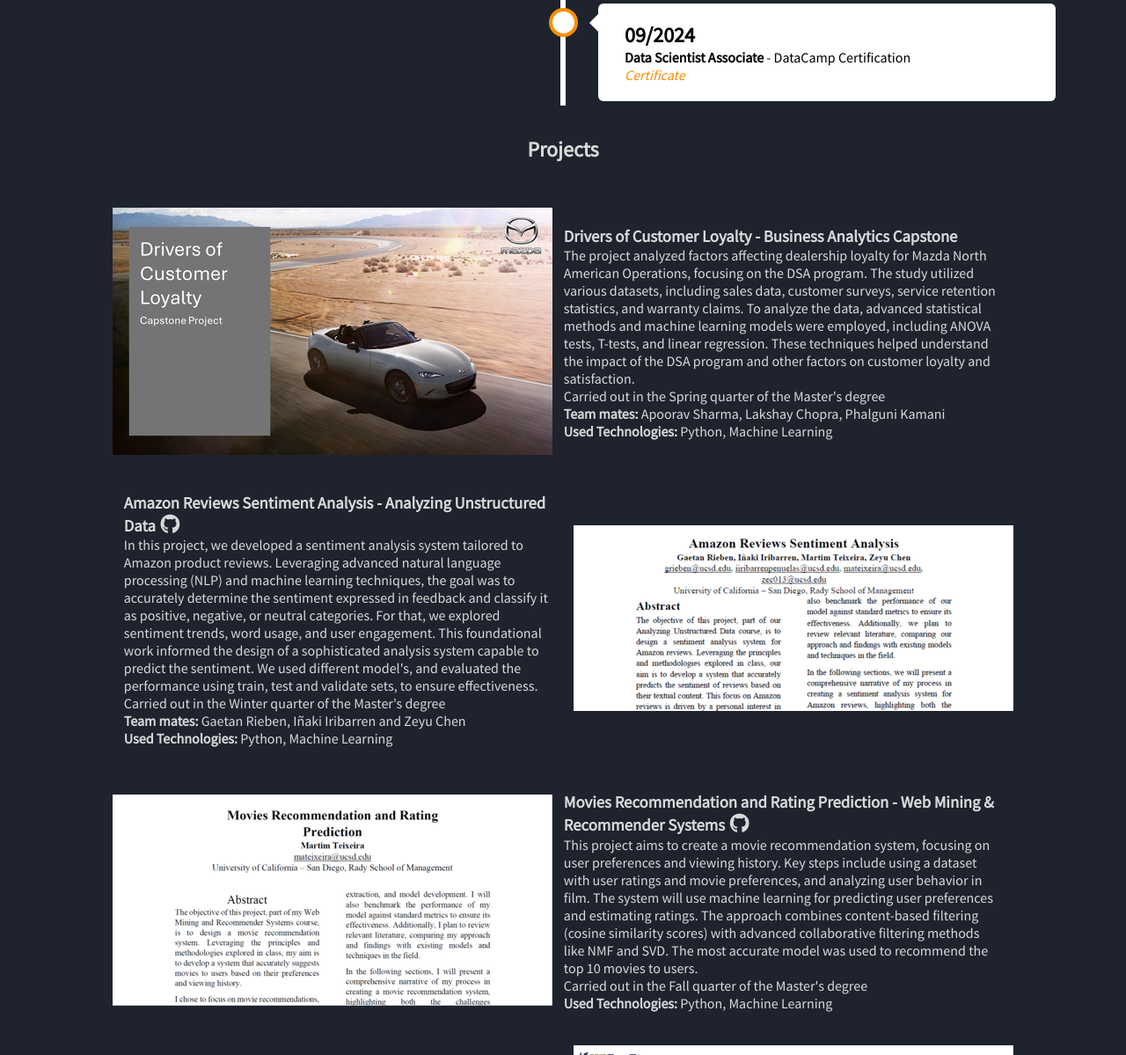
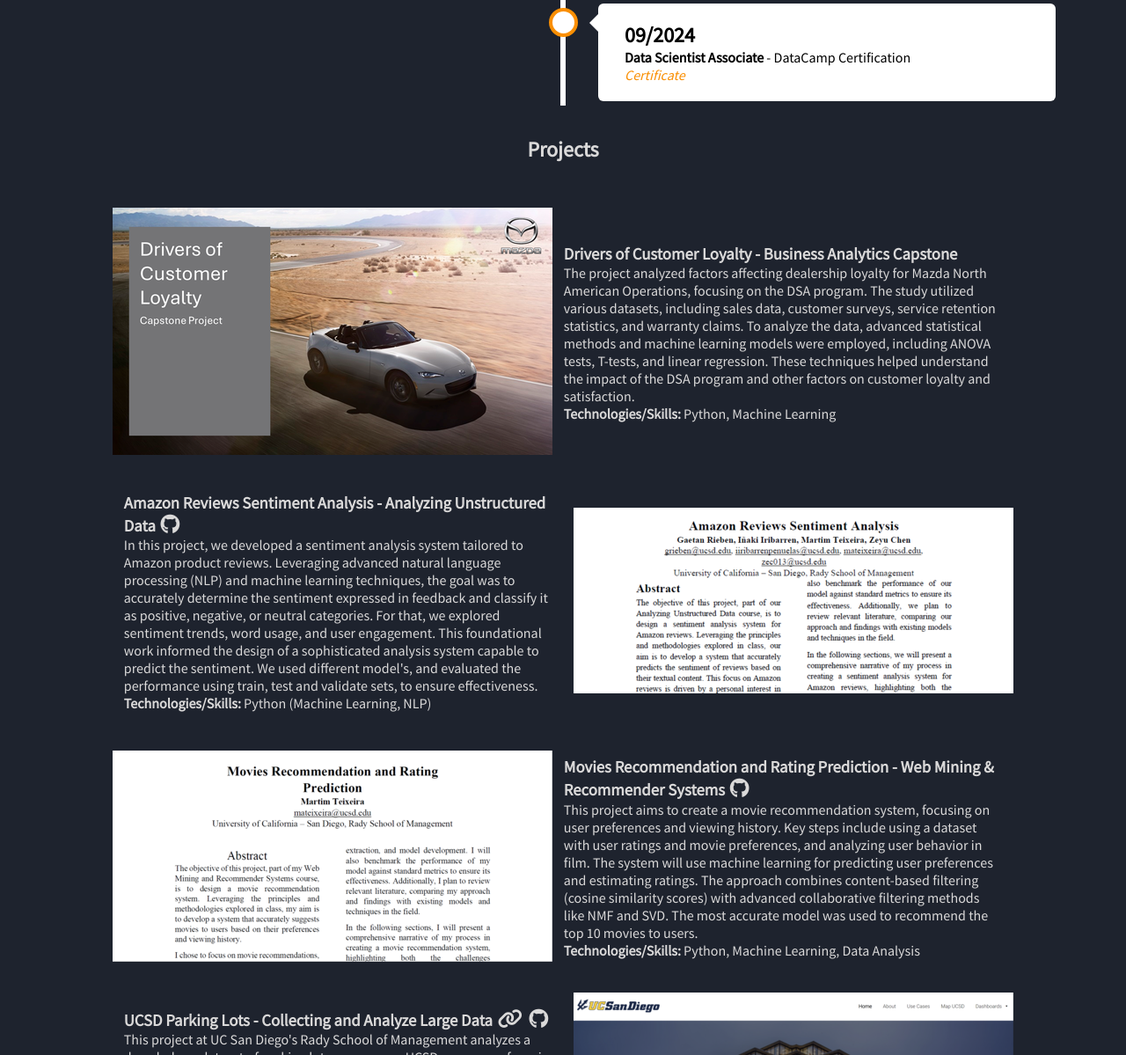
Before and after one commit to Martimlt/Portfolio, a Django app: page / in a window 1280 px wide. Shown: the part 5301-6500 px from the top of the page at 88% size. Run offline with Django 5.2, Linux system fonts and the light colour scheme; some libraries are stand-ins or nearby versions.

Commit message:
Changes Projects

```diff
--- a/portfolio/templates/portfolio/singlepage.html
+++ b/portfolio/templates/portfolio/singlepage.html
@@ -349,9 +349,7 @@
             statistical methods and machine learning models were employed, including ANOVA tests, T-tests, and linear
             regression. These techniques helped understand the impact of the DSA program and other factors on customer
             loyalty and satisfaction.</p>
-        <p>Carried out in the Spring quarter of the Master's degree</p>
-        <p><b>Team mates:</b> Apoorav Sharma, Lakshay Chopra, Phalguni Kamani</p>
-        <p><b>Used Technologies:</b> Python, Machine Learning</p>
+        <p><b>Technologies/Skills:</b> Python, Machine Learning</p>
     </div>
   </div>
   <div class="separadoresDireita" id="project2">
@@ -367,9 +365,7 @@
           For that, we explored sentiment trends, word usage, and user engagement. This foundational work informed the
           design of a sophisticated analysis system capable to predict the sentiment. We used different model's, and
           evaluated the performance using train, test and validate sets, to ensure effectiveness.</p>
-        <p>Carried out in the Winter quarter of the Master's degree</p>
-        <p><b>Team mates:</b> Gaetan Rieben, Iñaki Iribarren and Zeyu Chen</p>
-        <p><b>Used Technologies:</b> Python, Machine Learning</p>
+        <p><b>Technologies/Skills:</b> Python (Machine Learning, NLP)</p>
     </div>
   </div>
   <div class="separadoresEsquerda" id="project3">
@@ -383,8 +379,7 @@
           in film. The system will use machine learning for predicting user preferences and estimating ratings. The approach
           combines content-based filtering (cosine similarity scores) with advanced collaborative filtering methods like NMF and SVD.
           The most accurate model was used to recommend the top 10 movies to users.</p>
-        <p>Carried out in the Fall quarter of the Master's degree</p>
-        <p><b>Used Technologies:</b> Python, Machine Learning</p>
+        <p><b>Technologies/Skills:</b> Python, Machine Learning, Data Analysis</p>
     </div>
   </div>
   <div class="separadoresDireita" id="project4">
@@ -403,7 +398,7 @@
           aims to improve campus planning and resource allocation.</p>
         <p>Carried out in the Fall quarter of the Master's degree</p>
         <p><b>Team mates:</b> Grace Kim, Jeremy Edwards and Shridhar Rawat</p>
-        <p><b>Used Technologies:</b> Tableau, Django, HTML, CSS, JavaScript</p>
+        <p><b>Technologies/Skills:</b> Data Analysis, Tableau, Django, HTML, CSS, JavaScript</p>
     </div>
   </div>
   <div class="separadoresEsquerda" id="project4">
@@ -418,7 +413,7 @@
           achieved 98.3% accuracy, a 98% F1-score, a 1.84% false positive rate, and a 1.52% false negative rate.
           Cross-validation reinforced the model's robustness, while a word frequency analysis revealed key terms linked
           to misinformation patterns, offering insights into common fake news trends.</p>
-        <p><b>Used Technologies:</b> Pyhton (Machine Learning, NLP)</p>
+        <p><b>Technologies/Skills:</b> Pyhton (Machine Learning, NLP)</p>
     </div>
   </div>
   <div class="separadoresDireita" id="project5">
@@ -433,8 +428,7 @@
         <p>A webpage was developed to showcase Dashboards related to the INE Survey conducted in 2017 about mobility in the
           Lisbon Metropolitan Area. This project involved utilizing relevant data, processing it to extract essential information,
            and presenting it in visualizations for analysis and decision-making purposes.</p>
-        <p>Carried out in the 3rd year of the Bachelor's degree</p>
-        <p><b>Used Technologies:</b> Microsoft Power BI, Django, HTML, CSS, JavaScript</p>
+        <p><b>Technologies/Skills:</b> Data Analysis, Microsoft Power BI, Django, HTML, CSS, JavaScript</p>
     </div>
   </div>
   <div class="separadoresEsquerda" id="project6">
@@ -449,9 +443,7 @@
           employing best programming practices, facilitating progress. This project skillfully combines entertainment with
           educational insights into programming, reflecting my adept use of sophisticated Java features to create an engaging
           and instructive experience.</p>
-        <p>Carried out in the 2nd year of the Bachelor's degree</p>
-        <p><b>Team mate:</b> Rafael Sousa</p>
-        <p><b>Used Technologies:</b> Java</p>
+        <p><b>Technologies/Skills:</b> Java</p>
     </div>
   </div>
   <div class="separadoresDireita" id="project7">
@@ -466,9 +458,7 @@
            This endeavor taught me the intricacies of game design, from implementing chess rules to creating a user-friendly interface for displaying the
            board and movements. Through this project, I not only learned to code but also discovered the joy of bringing complex logic and interaction
            to life in a digital format. It was a challenging yet rewarding introduction to programming, laying a solid foundation for my future projects.</p>
-        <p>Carried out in the 1st year of the Bachelor's degree</p>
-        <p><b>Team mate:</b> Rafael Sousa</p>
-        <p><b>Used Technologies:</b> Kotlin</p>
+        <p><b>Technologies/Skills:</b> Kotlin</p>
     </div>
   </div>
 </div>
```
